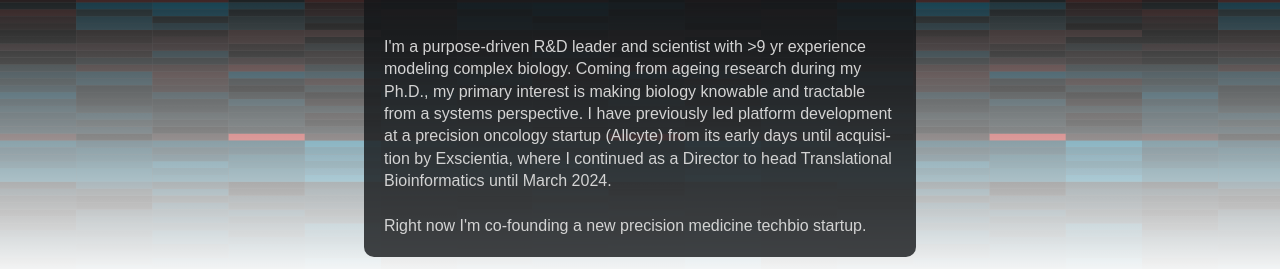
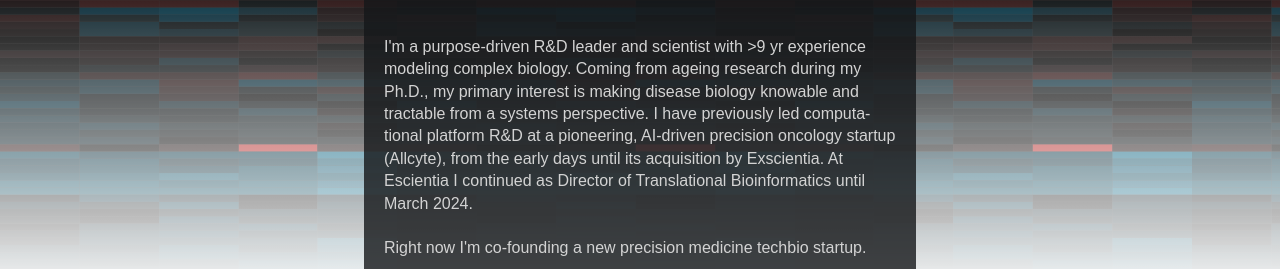
Before and after one commit to robertsehlke/robertsehlke.github.io, a plain HTML site: page index.html in a window 1280 px wide. Shown: the part 115-384 px from the top of the page. Drawn offline with nearby package versions, Linux system fonts and the light colour scheme.

Commit message:
Update index.html

```diff
--- a/index.html
+++ b/index.html
@@ -26,8 +26,9 @@
 <div style="clear:both">
 
 	I'm a purpose-driven R&D leader and scientist with >9 yr experience modeling complex biology. Coming from ageing research during my Ph.D.,
-	my primary interest is making biology knowable and tractable from a systems perspective. I have previously led platform development at a precision oncology startup
-	(Allcyte) from its early days until acquisition by Exscientia, where I continued as a Director to head Translational Bioinformatics until March 2024.<br><br>
+	my primary interest is making disease biology knowable and tractable from a systems perspective. I have previously led computational platform R&D at a
+	pioneering, AI-driven precision oncology startup (Allcyte), from the early days until its acquisition by Exscientia. At Escientia I continued as Director of Translational
+	Bioinformatics until March 2024.<br><br>
 
 	Right now I'm co-founding a new precision medicine techbio startup.
 	<br>
```
